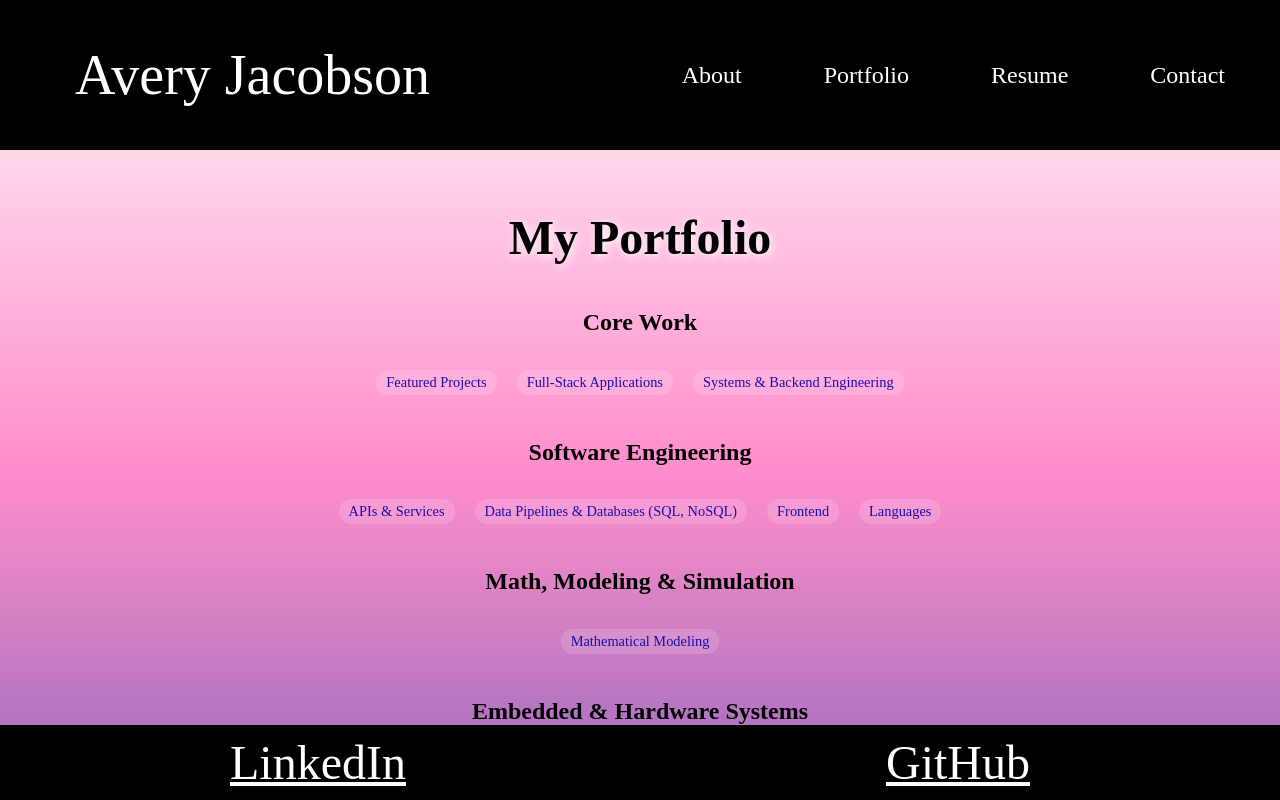
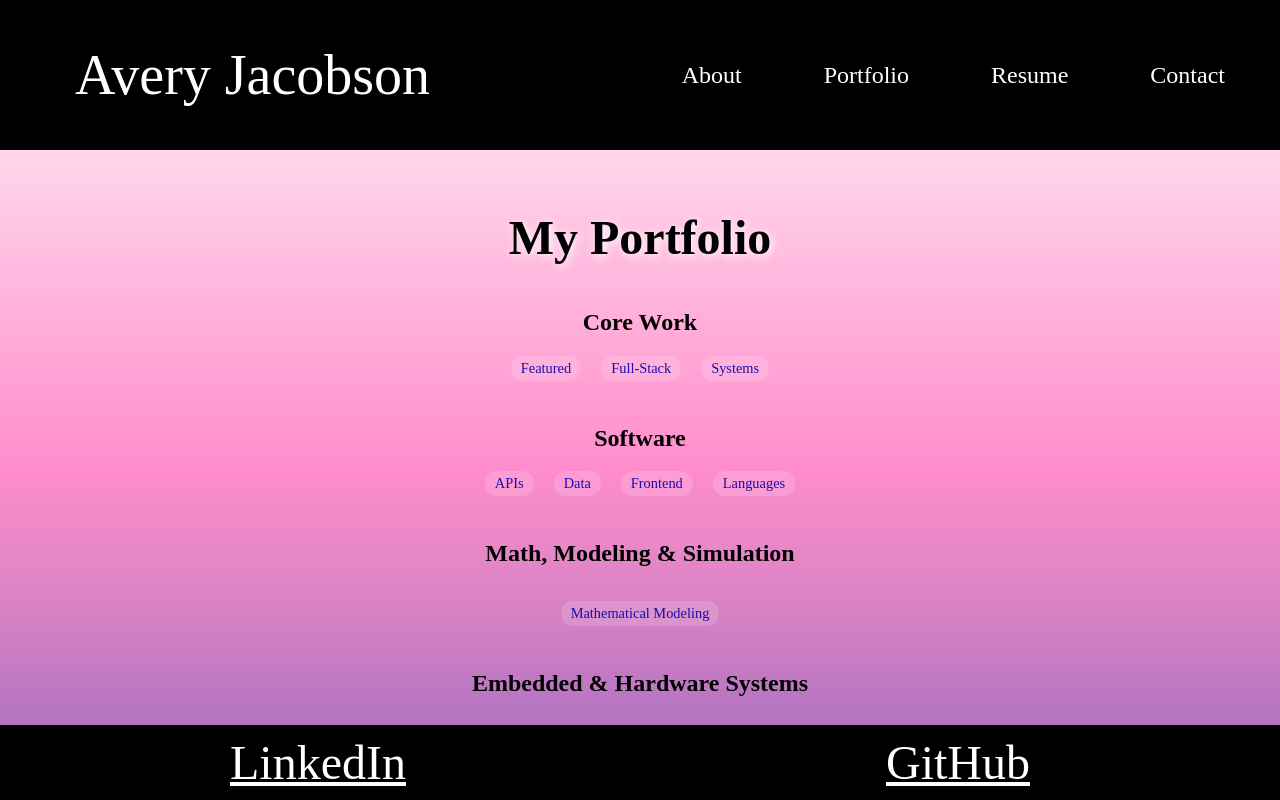
Before and after one commit to TheReal4m4d3u5/fullPortfolio, a React (Vite) app: page /Portfolio in a window 1280 px wide. Shown: the top 800 px of the page. Built offline with nearby package versions, Linux system fonts and the light colour scheme.

Commit message:
updated portfolio index

```diff
--- a/src/pages/Portfolio.jsx
+++ b/src/pages/Portfolio.jsx
@@ -724,31 +724,28 @@ const Portfolio = () => {
   return (
     <body>
       <div className="portfolio-page">
-
         <section className="portfolio-Wraper">
           <h1 className="portfilioHeaderText">My Portfolio</h1>
 
           {/* Index Section */}
           <nav className="portfolio-index">
-
-            <h2>Core Work</h2>
-
-            <div className="sublist">
-
-              <a href="#featured">Featured Projects</a>
-
-              <a href="#fullStack">Full-Stack Applications</a>
-
-              <a href="#systems">Systems & Backend Engineering</a>
+            <div className="index-row">
+              <h2>Core Work</h2>
+              <div className="sublist">
+                <a href="#featured">Featured</a>
+                <a href="#fullStack">Full-Stack</a>
+                <a href="#systems">Systems</a>
+              </div>
             </div>
 
-            <h2>Software Engineering</h2>
-
-            <div className="sublist">
-              <a href="#APIServices">APIs & Services</a>
-              <a href="#pipelineDatabases">Data Pipelines & Databases (SQL, NoSQL)</a>
-              <a href="#frontend">Frontend</a>
-              <a href="#languages">Languages</a>
+            <div className="index-row">
+              <h2>Software</h2>
+              <div className="sublist">
+                <a href="#apis">APIs</a>
+                <a href="#dataPipelines">Data</a>
+                <a href="#frontend">Frontend</a>
+                <a href="#languages">Languages</a>
+              </div>
             </div>
 
             <h2>Math, Modeling & Simulation</h2>
@@ -760,7 +757,9 @@ const Portfolio = () => {
             <h2>Embedded & Hardware Systems</h2>
 
             <div className="sublist">
-              <a href="#microcontrollers">Microcontrollers (Arduino, Raspberry Pi)</a>
+              <a href="#microcontrollers">
+                Microcontrollers (Arduino, Raspberry Pi)
+              </a>
             </div>
 
             <h2>Graphics & 3D</h2>
@@ -774,8 +773,6 @@ const Portfolio = () => {
             <div className="sublist">
               <a href="#test">Test-Driven Development (TDD)</a>
             </div>
-
-
           </nav>
 
           <div id="apis" className="mongoDBHeader">
```
